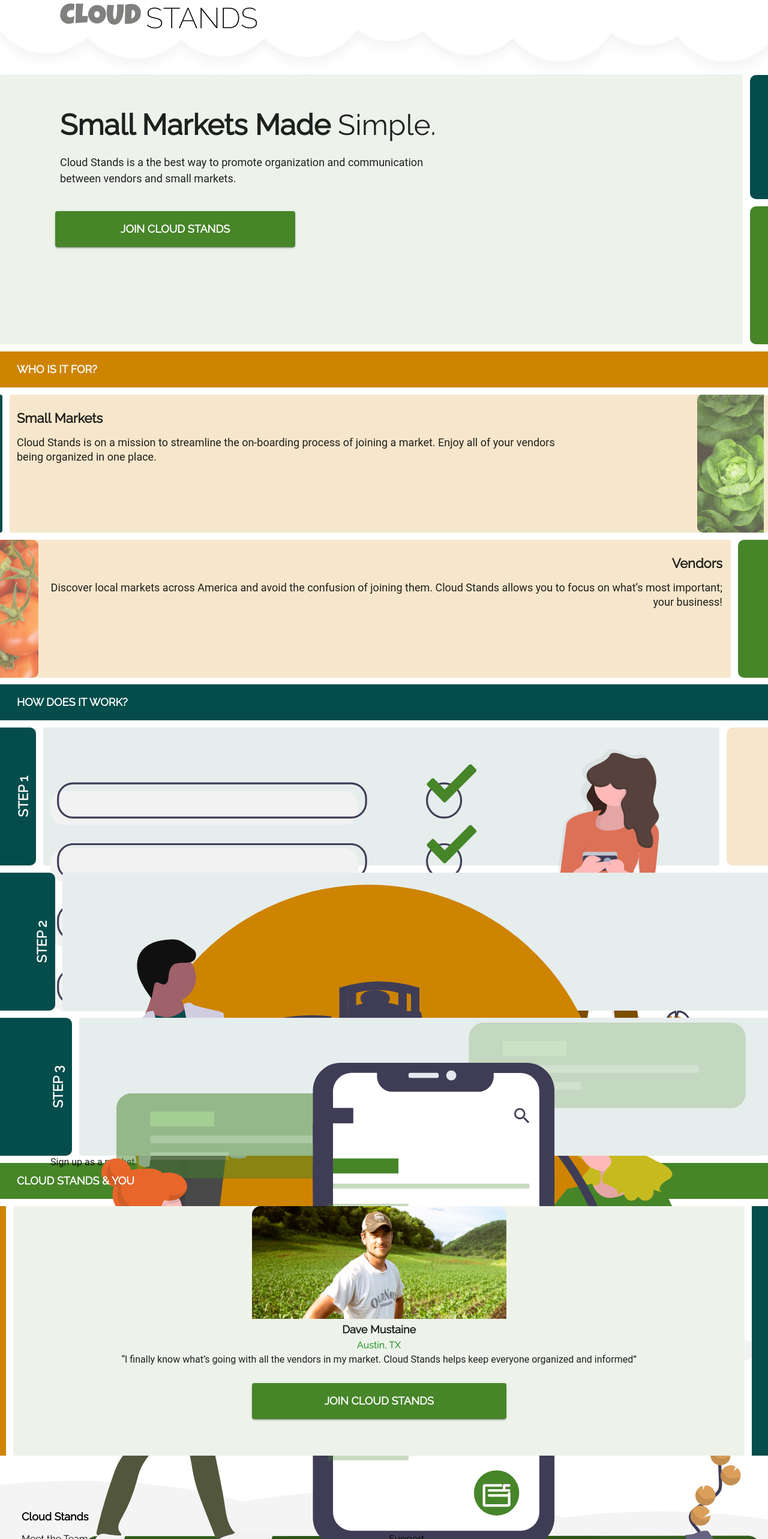
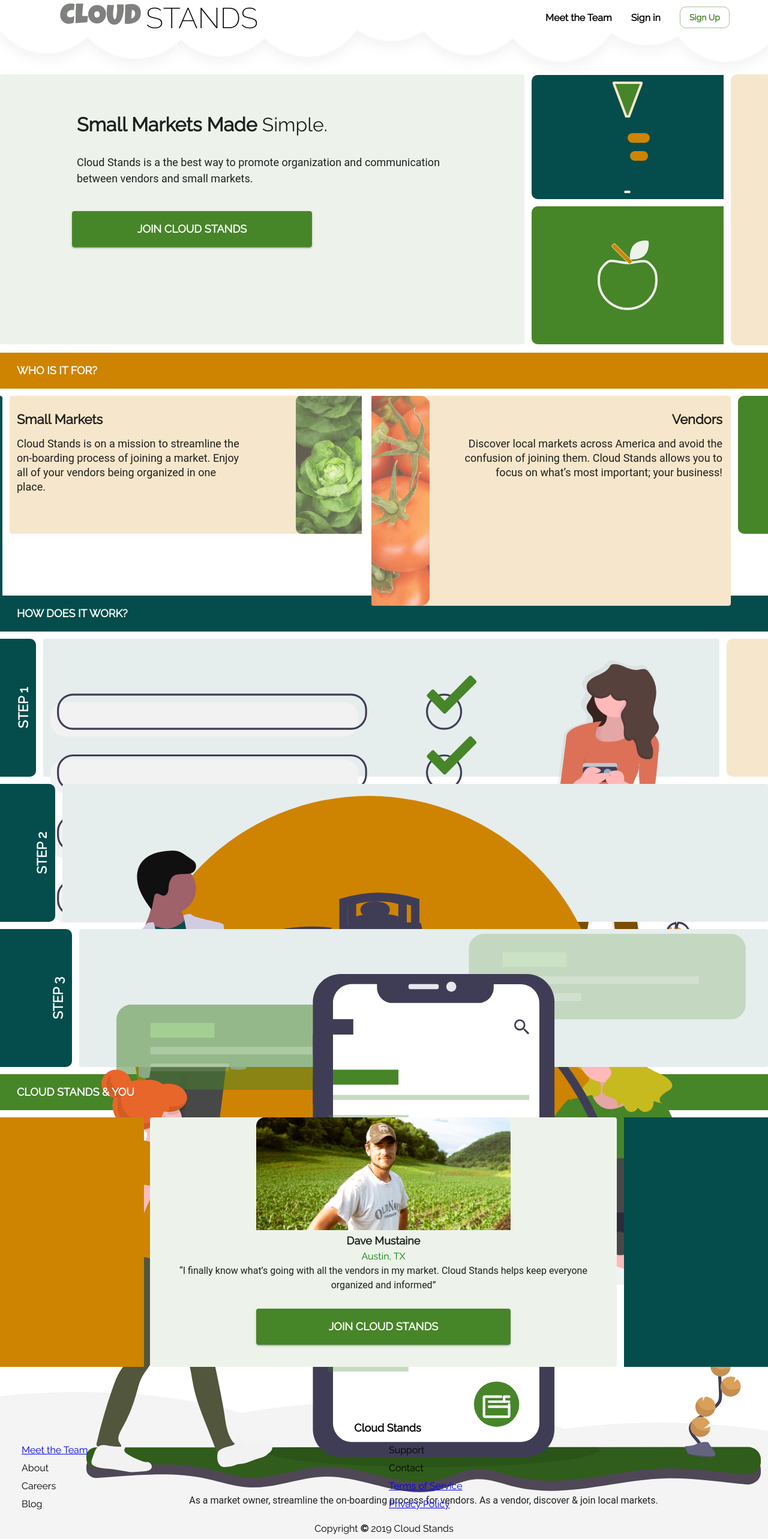
Before and after one commit to labs14-market-organizer/frontend, a React (Create React App) app: page /landing in a window 1280 px wide. Shown: the top 2566 px of the page at 60% size. Built offline with nearby package versions, Linux system fonts and the light colour scheme; a web font is replaced by a local one.

Commit message:
Nav working properly resources brought in for hero section added footer links

```diff
--- a/src/components/Footer.js
+++ b/src/components/Footer.js
@@ -9,6 +9,7 @@ import {
 } from "@material-ui/core";
 
 import footerCloud from "../assets/footerCloud.svg"
+// import desktopFooterCloud from "../assets/desktopFooterCloud.svg"
 
 
 const Footer = () => {
@@ -17,14 +18,14 @@ const Footer = () => {
       <Typography variant="subtitle1">Cloud Stands</Typography>
 
 <StyledGridList cellHeight={26}>
-        <ListItem Button to="team">Meet the Team</ListItem>
+        <ListItem>  <Link to="team">Meet the Team</Link></ListItem>
         <ListItem Button>Support</ListItem>
         <ListItem Button>About</ListItem>
         <ListItem Button>Contact</ListItem>
         <ListItem Button>Careers</ListItem>
-        <ListItem Button>Terms of Service</ListItem>
+        <ListItem> <Link to="terms">Terms of Service</Link></ListItem>
         <ListItem Button>Blog</ListItem>
-        <ListItem Button>Privacy Policy</ListItem>
+        <ListItem> <Link to="privacy"> Privacy Policy</Link></ListItem>
 </StyledGridList>
       <Typography variant="body1">Copyright <span>©</span> 2019 Cloud Stands</Typography>
 
@@ -37,14 +38,17 @@ const StyledContainer = styled(Container)`
 height: 212px;
 margin-top: 78px;
 
+
+
 .MuiTypography-subtitle1 {
-text-align: left;
+text-align:  center;
 font-family: "Raleway";
 font-size: 18px;
 line-height: 1.33;
 font-weight: 600;
 margin-bottom: 12px;
 padding-left: 12px;
+
 }
 
 img {
@@ -65,6 +69,7 @@ img {
 
 .MuiTypography-body1 {
   /* margin-left: -26px; */
+
   font-family: "Raleway";
   margin-bottom: -240px;
 
@@ -84,6 +89,8 @@ line-height: 1.5;
 padding-bottom: 12px;
 padding-left: 12px;
 padding-bottom: 16px;
+text-align:  center;
+
 
 
 
--- a/src/components/Navbar.js
+++ b/src/components/Navbar.js
@@ -320,18 +320,21 @@ class Navbar extends React.Component {
       <StyledDiv>
         <StyledImg className="mobile" src={cloud} width="100%" height="87px" />
         <StyledImg className="desktop" src={desktopCloud} width="100%" height="110px" />
+          <StyledDiv2>
           <StyledBox>
             <MenuIcon style={{pointerEvents: "auto"}} onClick={this.toggle} className="menuIcon" fontSize="large"/>
             <div>{this.Menu()}</div>
-
+            <Link to="/landing">
             <CloudText>CLOUD</CloudText>
             <StandsText>STANDS</StandsText>
+            </Link>
             </StyledBox>
             <StyledNav>
             <Link to="/team">Meet the Team</Link>
             <Link to="/signup">Sign in</Link>
             <Link to="/signup"><Button variant="outlined" color="primary">Sign up </Button></Link>
             </StyledNav>
+            </StyledDiv2>
 
         </StyledDiv>
     )
@@ -363,9 +366,19 @@ const CloudText = styled(({ variant, ...otherProps}) => <Typography variant="h3"
     @media (max-width: 350px) {
       font-size: 30px;
     }
-    @media (min-width: 600px) {
+    @media (min-width: 696px) {
 
-      margin-left: 100px;
+      margin-left: 12px;
+}
+
+@media (min-width: 732px) {
+
+margin-left: 18px;
+}
+
+@media (min-width: 835px) {
+
+margin-left: 100px;
 }
 `;
 
@@ -384,19 +397,34 @@ const StandsText = styled(({ variant, ...otherProps}) => <Typography fontWeight=
     }
 
 
+
+
 `;
+
+const StyledDiv2 = styled.div`
+display: flex;
+justify-content: space-between;
+position: absolute;
+width: 100vw;
+top: 0;
+`
 
 const StyledBox = styled(Box)`
   display: flex;
   flex-wrap: nowrap;
-  position: absolute;
-  top: 0;
+  /* position: absolute; */
+  /* top: 0; */
   margin-top: 2px;
   -webkit-align-items:center;
+  a {
+    display: flex;
+    text-decoration: none;
+  }
+
   .menuIcon {
     padding: 0 16px;
     pointer-events: auto;
-    @media (min-width: 600px) {
+    @media (min-width: 696px) {
       display: none;
     }
     :hover {
@@ -440,7 +468,7 @@ img {
 
 }
 .mobile {
-  @media (min-width: 600px) {
+  @media (min-width: 696px) {
 
   display: none;
   }
@@ -450,19 +478,21 @@ img {
   height: 165px;
   display: none;
   width: 1440px;
-  @media (min-width: 600px) {
+  @media (min-width: 696px) {
 
-display: inherit
+display: inherit;
 }
 @media (min-width: 1440px) {
 width: 1920px;
+
 }
-@media (min-width: 1921px) {
+@media (min-width: 1890px) {
 width: 2560px;
 }
 @media (min-width: 2561px) {
 width: 3200px;
 }
+
 }
 
 `
@@ -471,7 +501,7 @@ const StyledPaper = styled(Paper)`
 /* background-color: black; */
 height: 600px;
 width: 80%;
-z-index: -1;
+z-index: -100000000000000000;
 position: absolute;
 left: 0;
 top: 0;
@@ -544,12 +574,22 @@ Button {
 `
 const StyledNav = styled.div`
   display: none;
-  @media (min-width: 600px) {
-    display: inline-block;
+  @media (min-width: 696px) {
+  display: flex;
+  align-items: center;
+  /* position: absolute; */
+  /* right: 600px; */
+  /* top: 10px; */
   z-index: 60000;
+  margin-right: 0px;
   }
-  /* display:  flex; */
-  /* margin-right: -500px; */
+
+  @media (min-width: 740px) {
+
+  margin-right: 32px;
+  }
+
+
 
 a {
 margin-right: 32px;
--- a/src/routes/MarketingPage.js
+++ b/src/routes/MarketingPage.js
@@ -14,6 +14,9 @@ import {
   CardContent,
   CardAction }
 from "@material-ui/core";
+
+import carrot from "../assets/carrot.svg";
+import apple from "../assets/apple.svg";
 import lettuce from "../assets/lettuce.png";
 import tomato from "../assets/tomato.png";
 import step1 from "../assets/step1.svg";
@@ -70,10 +73,13 @@ const MarketingPage = () => {
           <Box1 />
           <Box2 />
         </BoxCol>
+        <Box8 />
+
       </StyledDiv>
       <TitleBox>
         <Typography variant="subtitle1">WHO IS IT FOR?</Typography>
       </TitleBox>
+      <WhoisitforWrap>
       <Box3 />
 
       <SmallMarkets>
@@ -102,6 +108,8 @@ const MarketingPage = () => {
         </Vendors>
         <Box4 />
       </VenderWrapper>
+
+      </WhoisitforWrap>
 
 
       <TitleBox className="instructions">
@@ -232,6 +240,7 @@ const StyledDiv = styled.div`
   display: flex;
   margin: 0 auto;
   padding-top: 112px;
+  z-index: -20
 `;
 
 const BoxCol = styled.div`
@@ -252,9 +261,11 @@ const Hero = styled(Paper)`
   max-height: 450px;
   box-sizing: border-box;
   text-align: left;
-  @media (min-width: 600px) {
+  @media (min-width: 696px) {
 margin-top: 12px;
-padding-left: 100px;
+padding-left: 10%;
+width: 70vw;
+
 }
   @media(max-width: 380px) {
     height: 500px;
@@ -274,9 +285,14 @@ padding-left: 100px;
     line-height: 36px;
     margin-bottom: 31px;
     margin-top: 40px;
-    @media (min-width: 600px) {
-    font-size: 48px;
+    @media (min-width: 696px) {
+    font-size: 26px;
+    width: 100%;
+  }
 
+  @media (min-width: 750px) {
+    font-size: 32px;
+    width: 100%;
   }
 
     span {
@@ -290,7 +306,7 @@ padding-left: 100px;
     font-weight: normal;
     margin-bottom: 41px;
     text-align: left;
-    @media (min-width: 600px) {
+    @media (min-width: 696px) {
   max-width: 660px;
   }
   }
@@ -319,8 +335,12 @@ const Box1 = styled(Box)`
   background-color: #044d4c;
   margin-bottom: 12px;
   border-radius: 10px 0px 0px 10px;
-  @media (min-width: 600px) {
+  @media (min-width: 696px) {
 margin-top: -86px;
+width: 25vw;
+background-image: url(${carrot});
+background-position: center; /* Center the image */
+  background-repeat: no-repeat;
   }
 `;
 const Box2 = styled(Box)`
@@ -330,7 +350,16 @@ const Box2 = styled(Box)`
   border-radius: 10px 0px 0px 10px;
   @media(max-width: 380px) {
     height: 280px;
+
+
   }
+  @media (min-width: 696px) {
+    width: 25vw;
+    background-image: url(${apple});
+  background-position: center; /* Center the image */
+  background-repeat: no-repeat;
+  }
+
 `;
 
 const Box3 = styled(Box)`
@@ -352,7 +381,12 @@ const Box3 = styled(Box)`
 
 
   }
+
+  @media (min-width: 696px) {
+    height: 350px;
+  }
 `;
+
 
 const Box4 = styled(Box)`
   height: 230px;
@@ -389,6 +423,11 @@ const Box6 = styled(Box)`
   width: 10px;
   background-color: #ce8400;
   position: absolute;
+  @media (min-width: 692px) {
+    width: 396px;
+    position: static;
+    margin-right: -12px;
+  }
 
   /* margin-top: 12px; */
 `;
@@ -397,6 +436,27 @@ const Box7 = styled(Box)`
   height: 416px;
   width: 28px;
   background-color: #044d4c;
+  @media (min-width: 692px) {
+    width: 396px;
+  }
+
+`;
+
+const Box8 = styled(Box)`
+@media (max-width: 691px) {
+  display: none;
+}
+  width: 100px;
+  margin-top: 12px;
+
+  border-radius: 10px 0px 0px 10px;
+  display: flex;
+
+height: 452px;
+margin-left: 12px;
+  width: 5vw;
+  background-color: #f6e7cc
+;
 
 `;
 
@@ -407,7 +467,7 @@ const SmallMarkets = styled(Paper)`
   display: flex;
   box-shadow: none;
   margin-top: 12px;
-  max-height: 600px;
+  max-height: 696px;
 
   @media(max-width: 380px) {
     height: 250px;
@@ -454,9 +514,23 @@ const SmallMarkets = styled(Paper)`
   }
 `;
 
+const WhoisitforWrap = styled.div`
+@media (min-width: 692px)
+  {
+    display: flex;
+  flex-flow: row nowrap;
+  /* padding-top: 112px; */
+  /* margin-top: -110px; */
+  height: 350px;
+  }
+
+
+`;
+
 const VenderWrapper = styled(Box)`
   display: flex;
   padding-bottom: 16px;
+  height: 100%;
 `;
 
 const Vendors = styled(Paper)`
@@ -467,6 +541,7 @@ const Vendors = styled(Paper)`
   margin-top: 12px;
   margin-right: 12px;
   padding-right: 14px;
+
   @media(max-width: 380px) {
     height: 250px;
   }
@@ -476,15 +551,20 @@ const Vendors = styled(Paper)`
 
   @media(max-width: 360px) {
     height: 300px;
-
+  }
 
     @media(max-width: 340px) {
     img {
       display: none;
+
+  }
     }
+  @media(min-width: 692px) {
+    height: 100%;
+    margin-left: 16px;
   }
 
-  }
+
 
 
 
@@ -557,6 +637,10 @@ const Step1Paper = styled(Paper)`
   width: 100%;
   margin-left: 72px;
   padding: 20px 12px;
+  @media (min-width: 696px) {
+
+  text-align: center;
+  }
 
   .MuiTypography-body1 {
     margin-top: 24px;
@@ -618,9 +702,15 @@ const Step2Paper = styled(Paper)`
   box-sizing: border-box;
   width: 100%;
   margin-left: 104px;
+
   @media(max-width: 321px) {
   height: 250px;
   }
+
+  @media (min-width: 696px) {
+
+text-align: center;
+}
   .MuiTypography-body1 {
     margin-top: 24px;
     font-size: 16px;
@@ -705,6 +795,11 @@ const Step3Paper = styled(Paper)`
     margin-top: 16px;
 
   }
+
+  @media (min-width: 696px) {
+
+text-align: center;
+}
 
   .MuiTypography-body1 {
     margin-top: 2px;
```
Also changed, not shown: src/assets/apple.svg (added), src/assets/carrot.svg (added).
